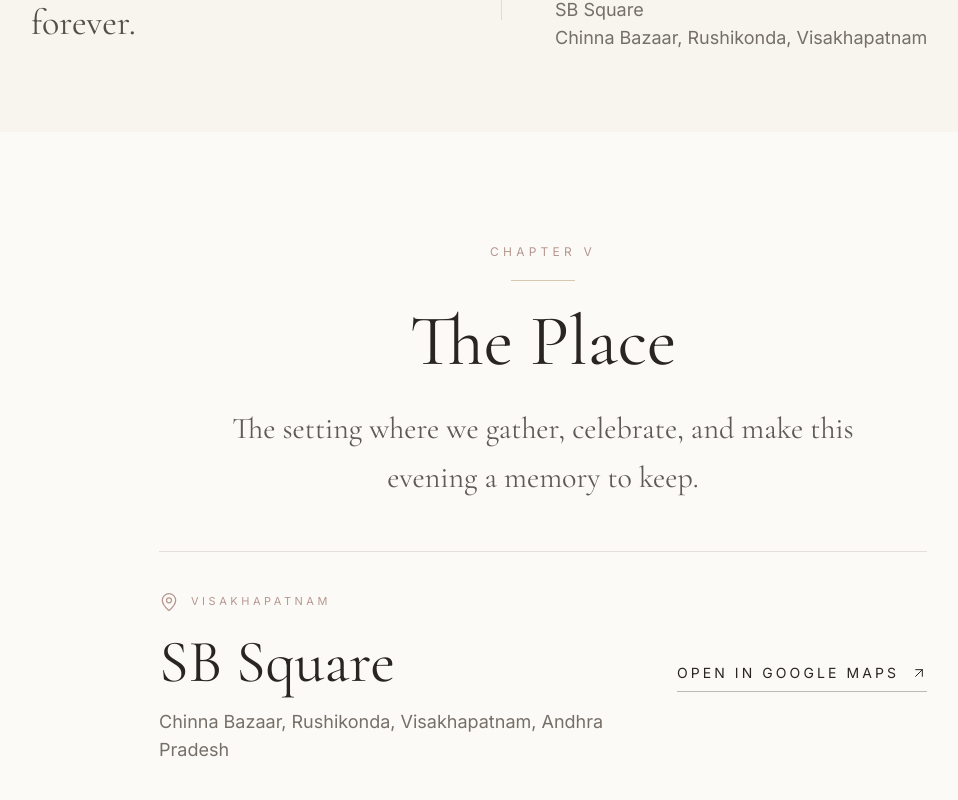
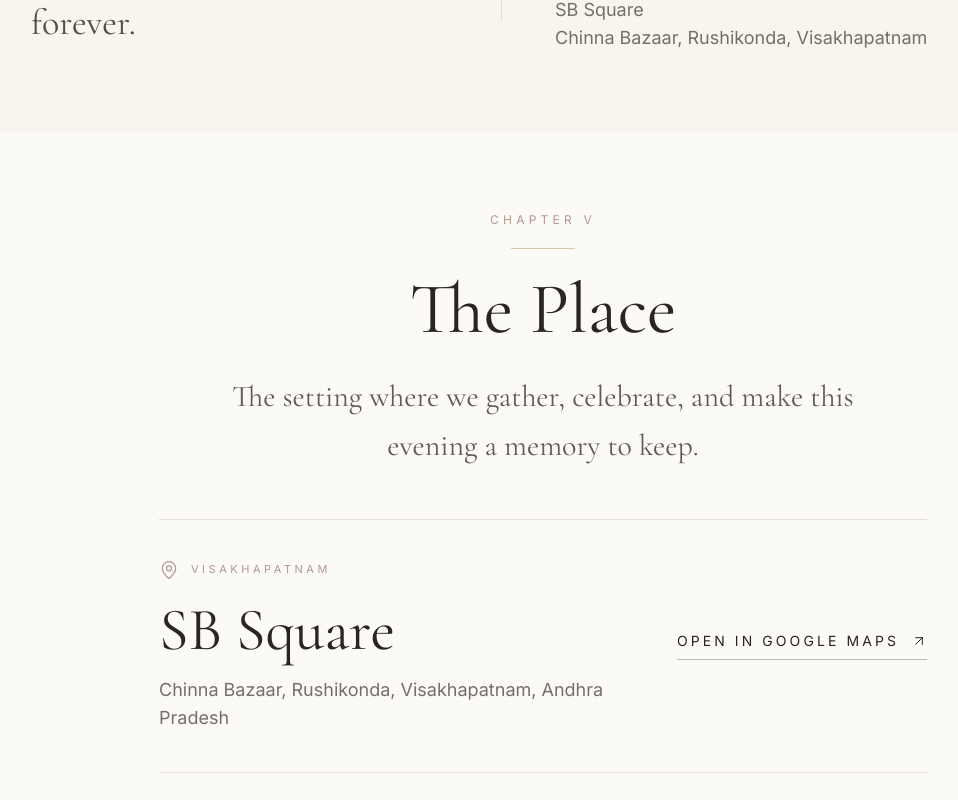
Before and after one commit to NikethVelala/NikSha, a Next.js app: page / in a window 1280 px wide. Shown: the part 5060-5860 px from the top of the page, without its empty margins (97-1055 px from the left). Built offline with nearby package versions, Linux system fonts and the light colour scheme.

Commit message:
Tighten venue chapter vertical rhythm

```diff
--- a/components/Venue/Venue.tsx
+++ b/components/Venue/Venue.tsx
@@ -9,7 +9,7 @@
   const venue = wedding.ceremony.venue;
 
   return (
-    <Section id="venue" className="relative overflow-hidden bg-paper pt-20 sm:pt-24 lg:pt-28">
+    <Section id="venue" className="relative overflow-hidden bg-paper pt-12 pb-16 sm:pt-16 sm:pb-20 lg:pt-20 lg:pb-24">
       <div className="mx-auto max-w-5xl">
         <motion.div
           initial={{ opacity: 0, y: 18 }}
```
